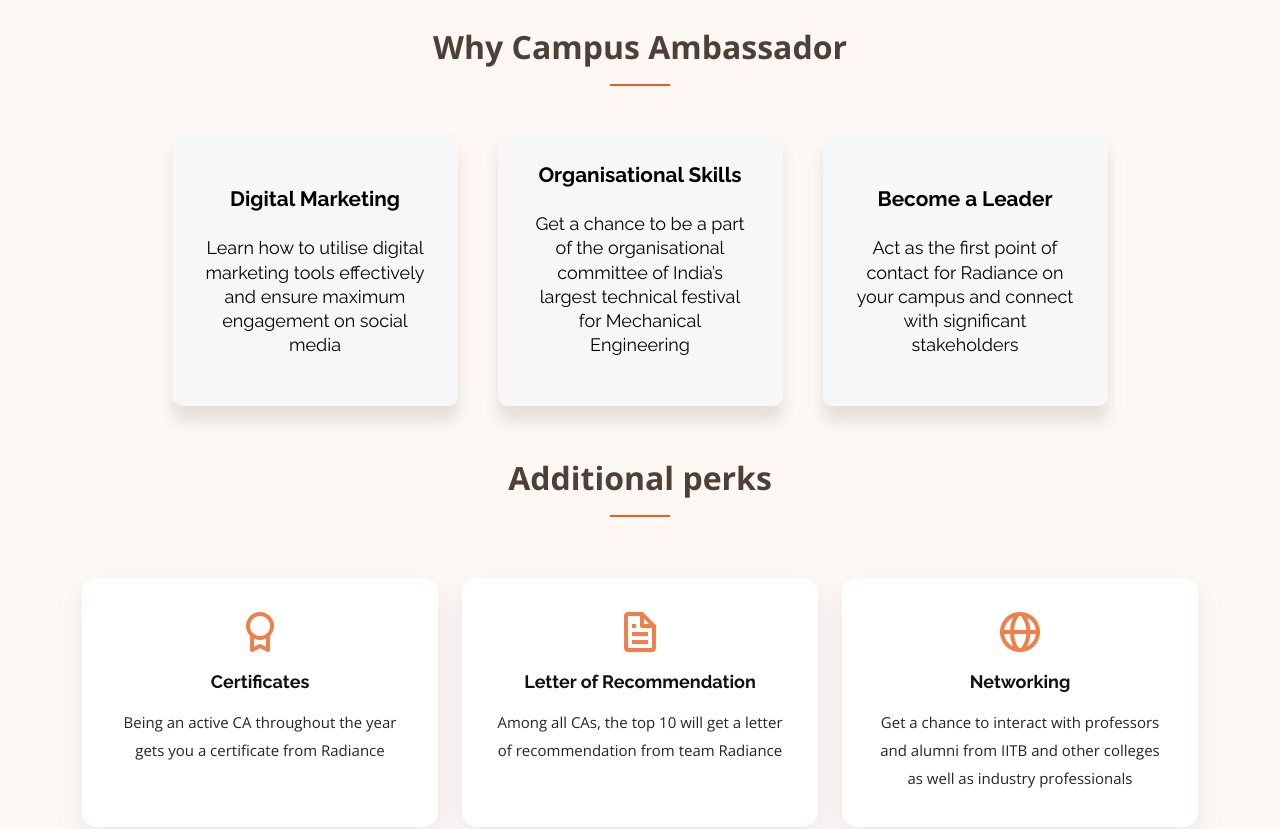
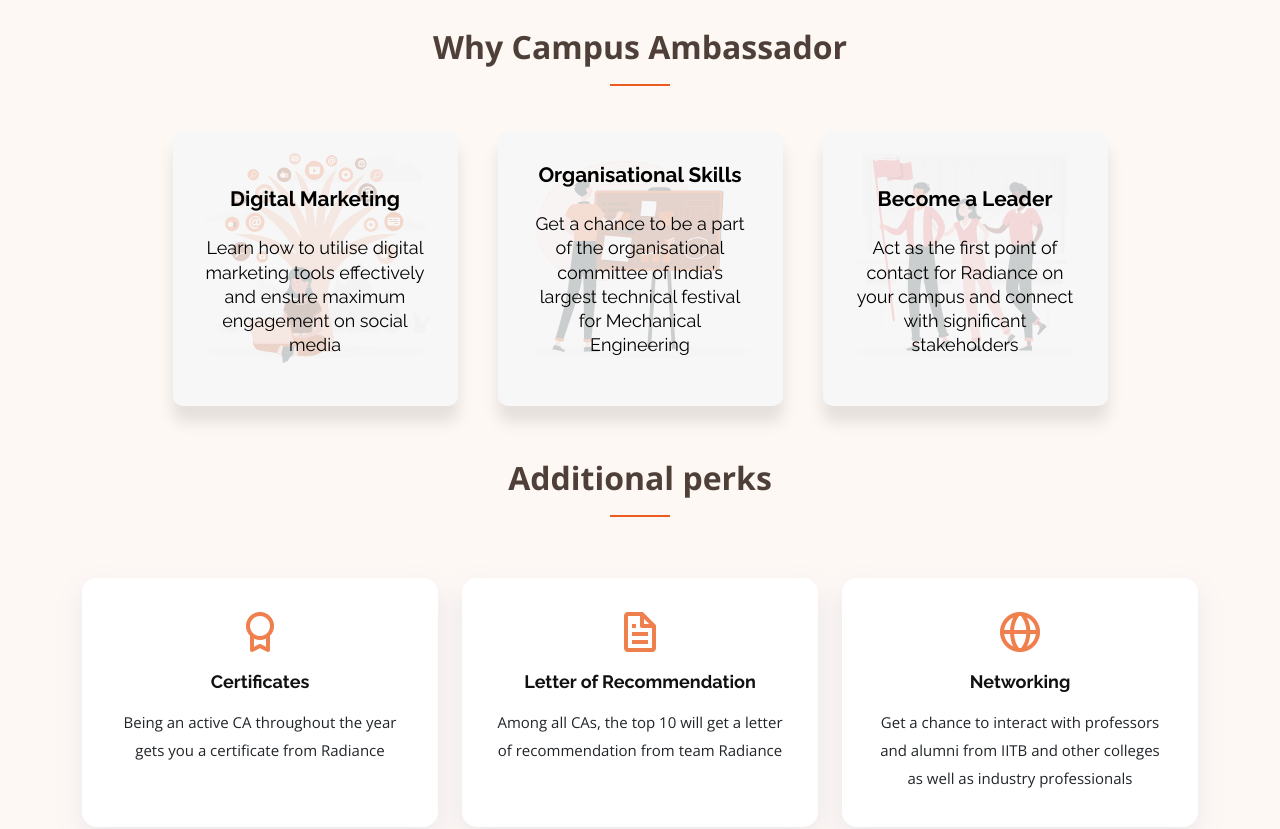
Before and after one commit to vipulsingh7731/Radiance-main-copy-public, a plain HTML site: page ca/index.html in a window 1280 px wide. Shown: the part 1360-2189 px from the top of the page. Drawn offline with nearby package versions, Linux system fonts and the light colour scheme; the site is published under a folder, as on GitHub Pages, so addresses that start at the root find nothing.

Commit message:
Update custom.css

```diff
--- a/ca/assets/css/custom.css
+++ b/ca/assets/css/custom.css
@@ -164,15 +164,15 @@
   transition: transform calc(var(--d) * 2) var(--e);
 }
 .card-whyca:nth-child(1):before {
-  background-image: url("/assets/img/Socialtree-rafiki.svg");
+  background-image: url("../img/Socialtree-rafiki.svg");
   transform: translateY(-25px);
 }
 .card-whyca:nth-child(2):before {
-  background-image: url("/assets/img/Organizingprojects-rafiki.svg");
+  background-image: url("../img/Organizingprojects-rafiki.svg");
   transform: translateY(-25px);
 }
 .card-whyca:nth-child(3):before {
-  background-image: url("/assets/img/Teamspirit-rafiki.svg");
+  background-image: url("../img/Teamspirit-rafiki.svg");
   transform: translateY(-25px);
 }
 
```
